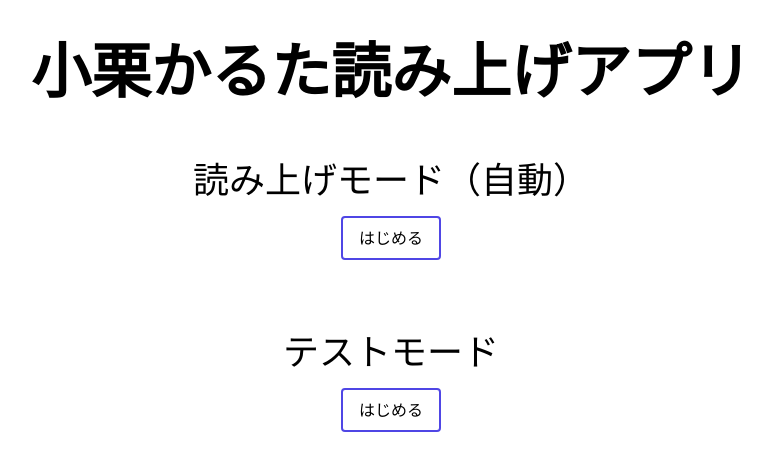
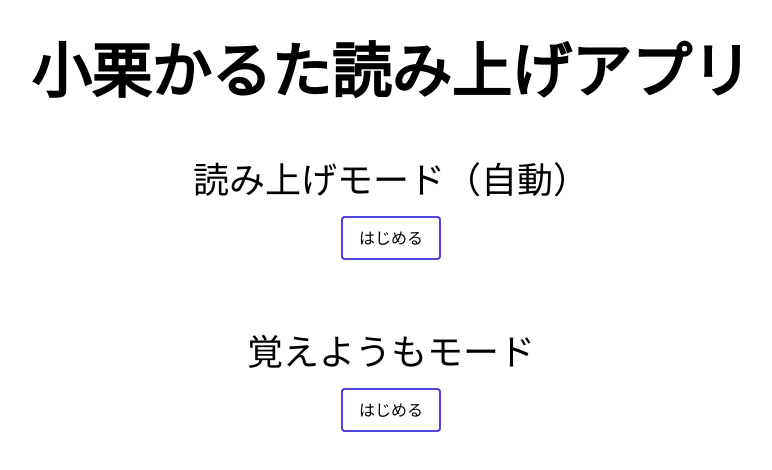
Before and after one commit to takenori113/karuta, a Next.js app: page / in a window 1280 px wide. Shown: the top 470 px of the page, without its empty margins (249-1021 px from the left). Built offline with nearby package versions, Linux system fonts and the light colour scheme.

Commit message:
テストモード修正

```diff
--- a/src/components/TestForm.tsx
+++ b/src/components/TestForm.tsx
@@ -12,7 +12,7 @@ const TestForm: React.FC = () => {
 
   return (
     <div className="text-center py-5">
-      <h2 className="text-4xl mb-4">テストモード</h2>
+      <h2 className="text-4xl mb-4">覚えようもモード</h2>
         <button
           className="border-solid border-2 border-indigo-600 py-2 px-4 rounded"
           onClick={handleClick}
--- a/src/pages/test/index.tsx
+++ b/src/pages/test/index.tsx
@@ -52,7 +52,7 @@ const ReadingMode: React.FC = () => {
 
   return (
     <div className="container mx-auto p-8">
-      <h1 className="text-4xl font-bold mb-6">{`テストモード`}</h1>
+      <h1 className="text-4xl font-bold mb-6">{`覚えようモード`}</h1>
       <div>
         {phase !== "beforeStart" && phase !== "complete" && (
           <h2 className="text-3xl font-bold mb-6">{`${
@@ -88,7 +88,7 @@ const ReadingMode: React.FC = () => {
         ホームに戻る
       </Link>
       {phase === "answer" && (
-        <div className="mt-4">
+        <div className="mt-4 text-3xl text-red-600">
           <p>{karutaCards[questionOrder[questionNum]].sentence}</p>
         </div>
       )}
```
